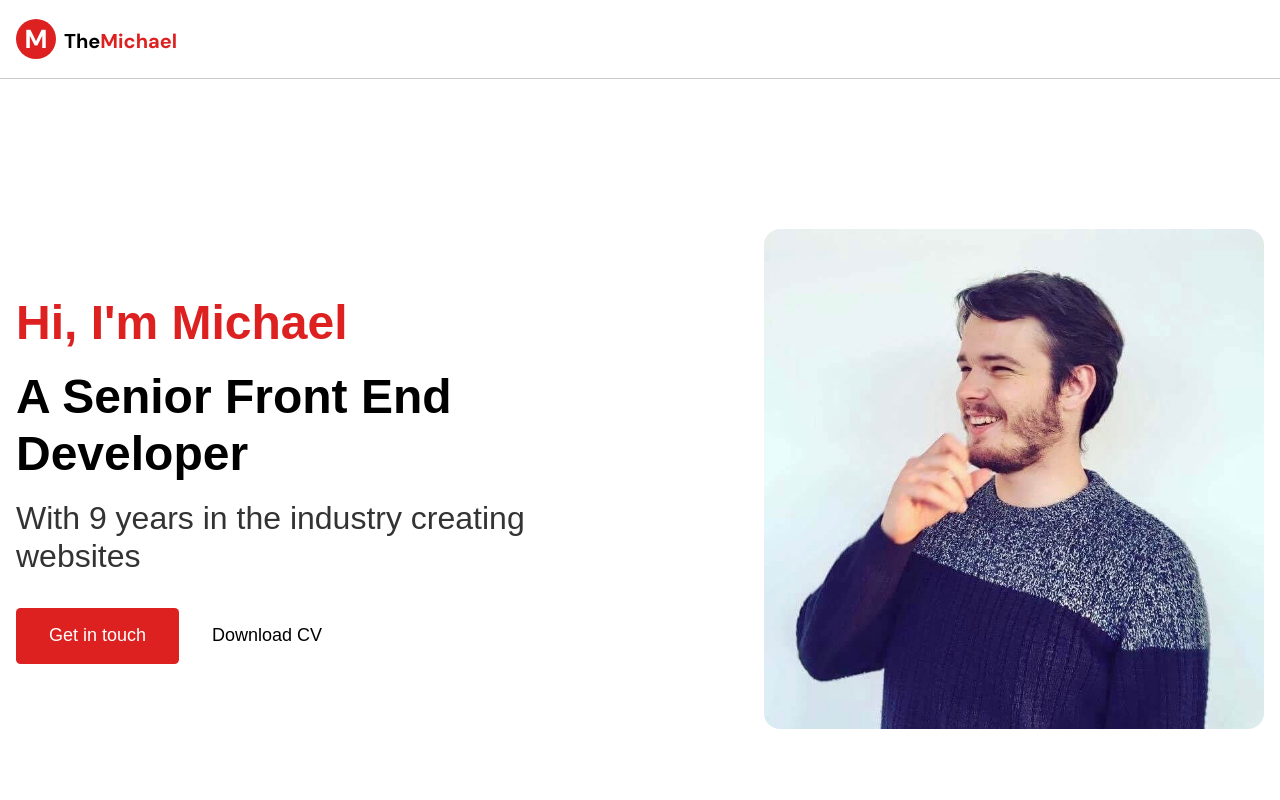
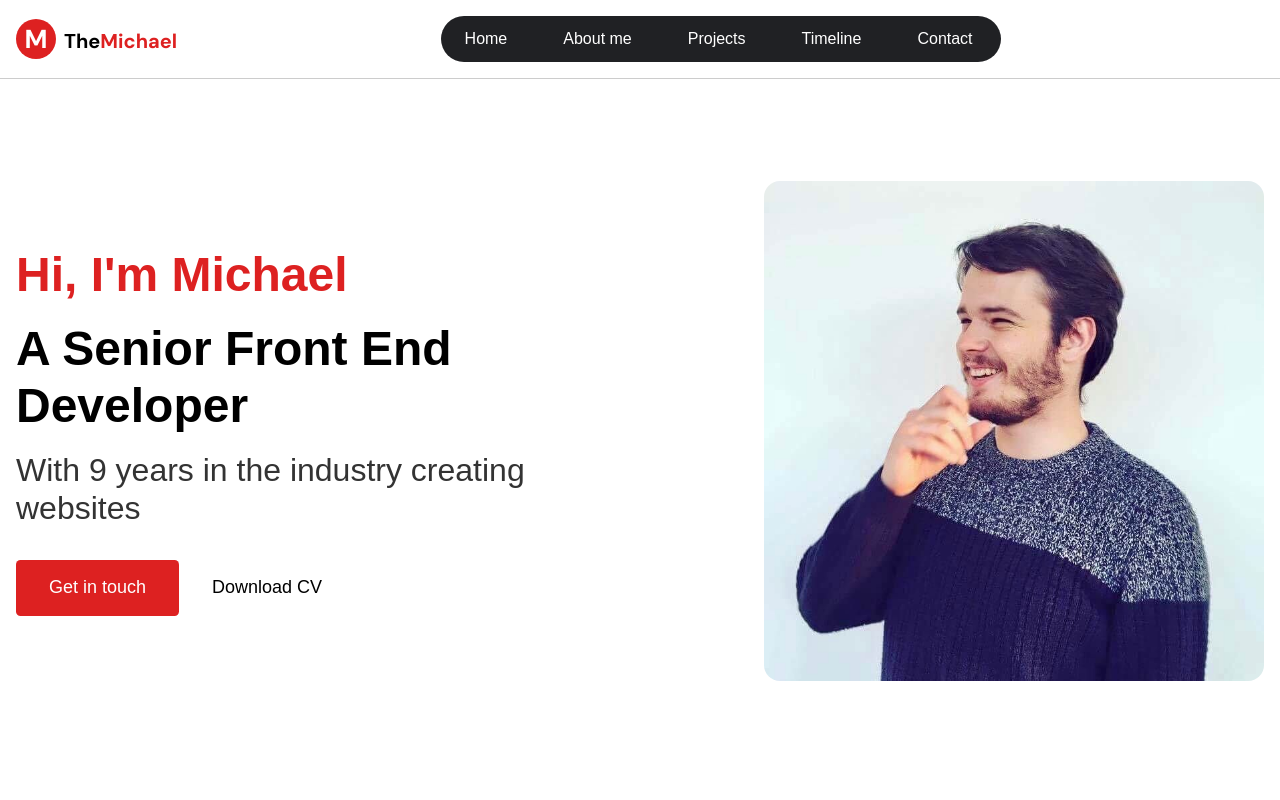
Before and after one commit to uplord/next-portfolio, a Next.js app: page / in a window 1280 px wide. Shown: the top 800 px of the page. Built offline with nearby package versions, Linux system fonts and the light colour scheme.

Commit message:
navigation

```diff
--- a/src/components/Block/Banner/index.js
+++ b/src/components/Block/Banner/index.js
@@ -24,6 +24,7 @@ export default function Banner() {
               quality={80}
               width={748}
               height={748}
+              priority
             />
           </div>
           <div className={styles.text}>
--- a/src/components/Block/Banner/style.module.scss
+++ b/src/components/Block/Banner/style.module.scss
@@ -1,5 +1,10 @@
 .banner {
   position: relative;
+  margin-top: -2rem;
+
+  @media (min-width: 768px) {
+    margin-top: -3rem;
+  }
 
   &:before {
     @media (max-width: 767px) {
--- /dev/null
+++ b/src/components/Header/Navigation.js
@@ -0,0 +1,15 @@
+import React from 'react';
+import Link from 'next/link'
+import styles from "./style.module.scss";
+
+export default function Navigation() {
+  return (
+    <div className={styles.navigation}>
+      <Link href="/">Home</Link>
+      <Link href="/#about-me">About me</Link>
+      <Link href="/#projects">Projects</Link>
+      <Link href="/#timeline">Timeline</Link>
+      <Link href="mailto:michael@uplord.co.uk">Contact</Link>
+    </div>
+  )
+}
--- a/src/components/Header/index.js
+++ b/src/components/Header/index.js
@@ -1,5 +1,6 @@
 import React from 'react';
 import Logo from '@/components/Header/Logo';
+import Navigation from '@/components/Header/Navigation';
 import styles from "./style.module.scss";
 
 export default function Header() {
@@ -7,6 +8,7 @@ export default function Header() {
     <div className={styles.header}>
       <div className={`container ${styles.container}`}>
         <Logo />
+        <Navigation />
       </div>
     </div>
   )
--- a/src/components/Header/style.module.scss
+++ b/src/components/Header/style.module.scss
@@ -1,5 +1,7 @@
 .header {
+  position: relative;
   border-bottom: 1px solid var(--border-color);
+  z-index: 10;
 
   .logo {
     margin: 1.1875rem auto 1.1875rem 0;
@@ -33,3 +35,57 @@
     color: var(--primary-color);
   }
 }
+
+.navigation {
+  display: none;
+  align-items: center;
+  background: #202124;
+  color: #fff;
+  border-radius: 23px;
+  margin-top: 1rem;
+  margin-bottom: 1rem;
+  margin-right: auto;
+
+  @media (min-width: 768px) {
+    display: flex;
+  }
+
+  a {
+    display: flex;
+    align-items: center;
+    border-radius: 23px;
+    height: 46px;
+    line-height: 1.25rem;
+    padding: 0.75rem 1rem;
+    margin: 0 0.25rem;
+
+    @media (min-width: 1024px) {
+      padding-left: 1.5rem;
+      padding-right: 1.5rem;
+    }
+
+    &:hover {
+      background: #fff;
+      color: #312e2c;
+    }
+
+    &:nth-child(1) {
+      margin-left: 0;
+
+      @media (max-width: 1023px) {
+        display: none;
+      }
+    }
+
+    &:nth-child(2) {
+
+      @media (max-width: 1023px) {
+        margin-left: 0;
+      }
+    }
+
+    &:last-child() {
+      margin-right: 0;
+    }
+  }
+}
```
